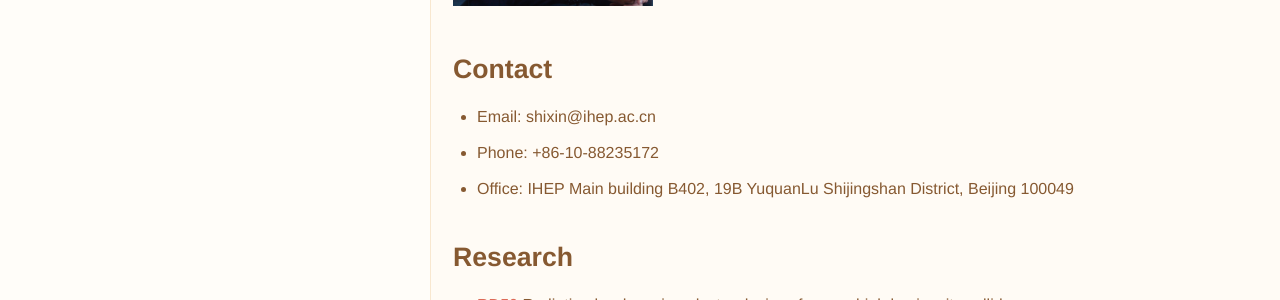
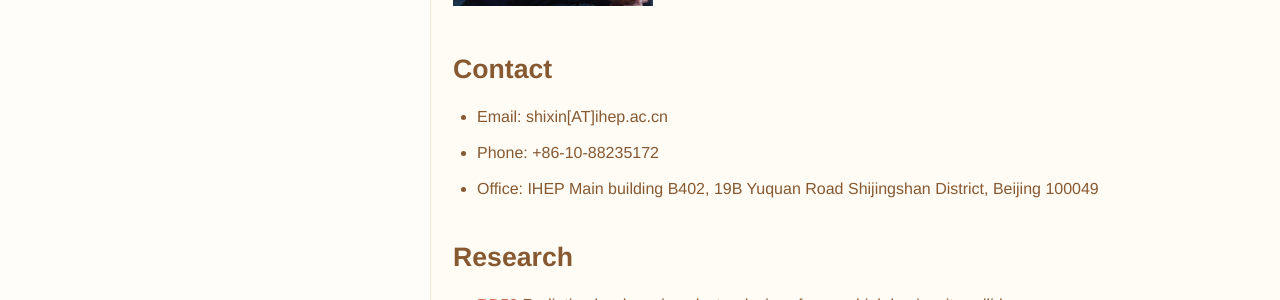
Before and after one commit to dt-np/xteam, a Jekyll site: the page built from _members/Xin_Shi.md, in a window 1280 px wide. Shown: the part 448-748 px from the top of the page. Built offline with Jekyll 4.4.1, drawn with Linux system fonts in a browser that asks for light colours.

Commit message:
Update Xin_Shi.md

```diff
--- a/_members/Xin_Shi.md
+++ b/_members/Xin_Shi.md
@@ -5,9 +5,9 @@ title: Xin Shi (史欣)
 <img src="/images/Xin_Shi.jpg" width="200"/>
 
 ## Contact
-- Email: shixin@ihep.ac.cn
+- Email: shixin[AT]ihep.ac.cn
 - Phone: +86-10-88235172
-- Office: IHEP Main building B402, 19B YuquanLu Shijingshan District, Beijing 100049
+- Office: IHEP Main building B402, 19B Yuquan Road Shijingshan District, Beijing 100049
 
 ## Research
 - [RD50](http://rd50.web.cern.ch) Radiation hard semiconductor devices for very high luminosity colliders
```
